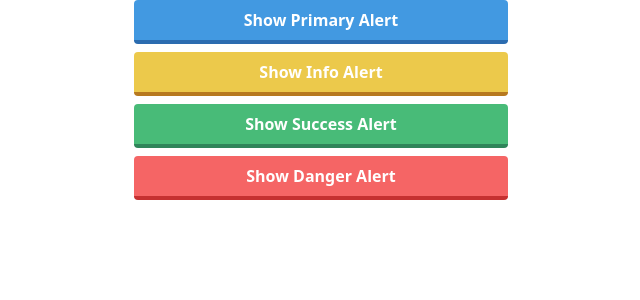
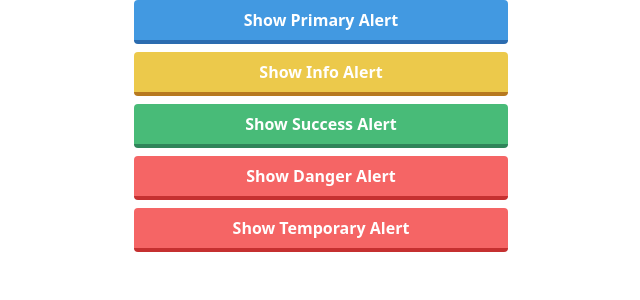
Before and after one commit to Bsd15/tr-alerts, a React (Create React App) app: page / in a window 1280 px wide. Shown: the top 300 px of the page, without its empty margins (319-959 px from the left). Built offline with nearby package versions, Linux system fonts and the light colour scheme.

Commit message:
Created button to trigger temporary alert

```diff
--- a/src/App.js
+++ b/src/App.js
@@ -50,6 +50,19 @@ const App = () => {
 				>
 					Show Danger Alert
 				</button>
+				<button
+					className="bg-red-500 hover:bg-red-400 text-white font-bold py-2 px-4 border-b-4 border-red-700 hover:border-red-500 rounded"
+					onClick={() =>
+						showAlert(
+							'Temporary Alert!!',
+							'This is to trigger temporary alert',
+							'danger',
+							1000
+						)
+					}
+				>
+					Show Temporary Alert
+				</button>
 			</section>
 			<TRAlert />
 		</div>
```
